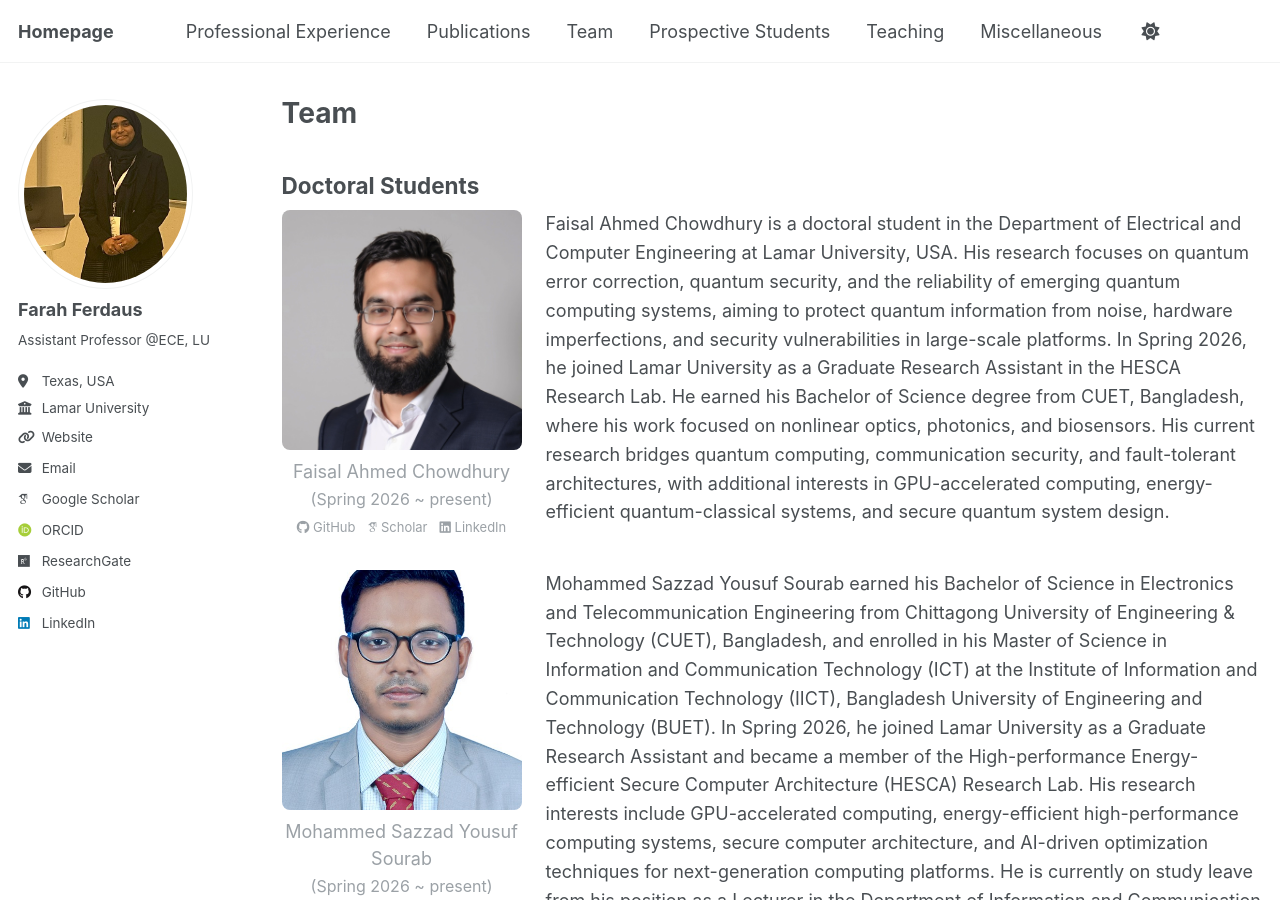
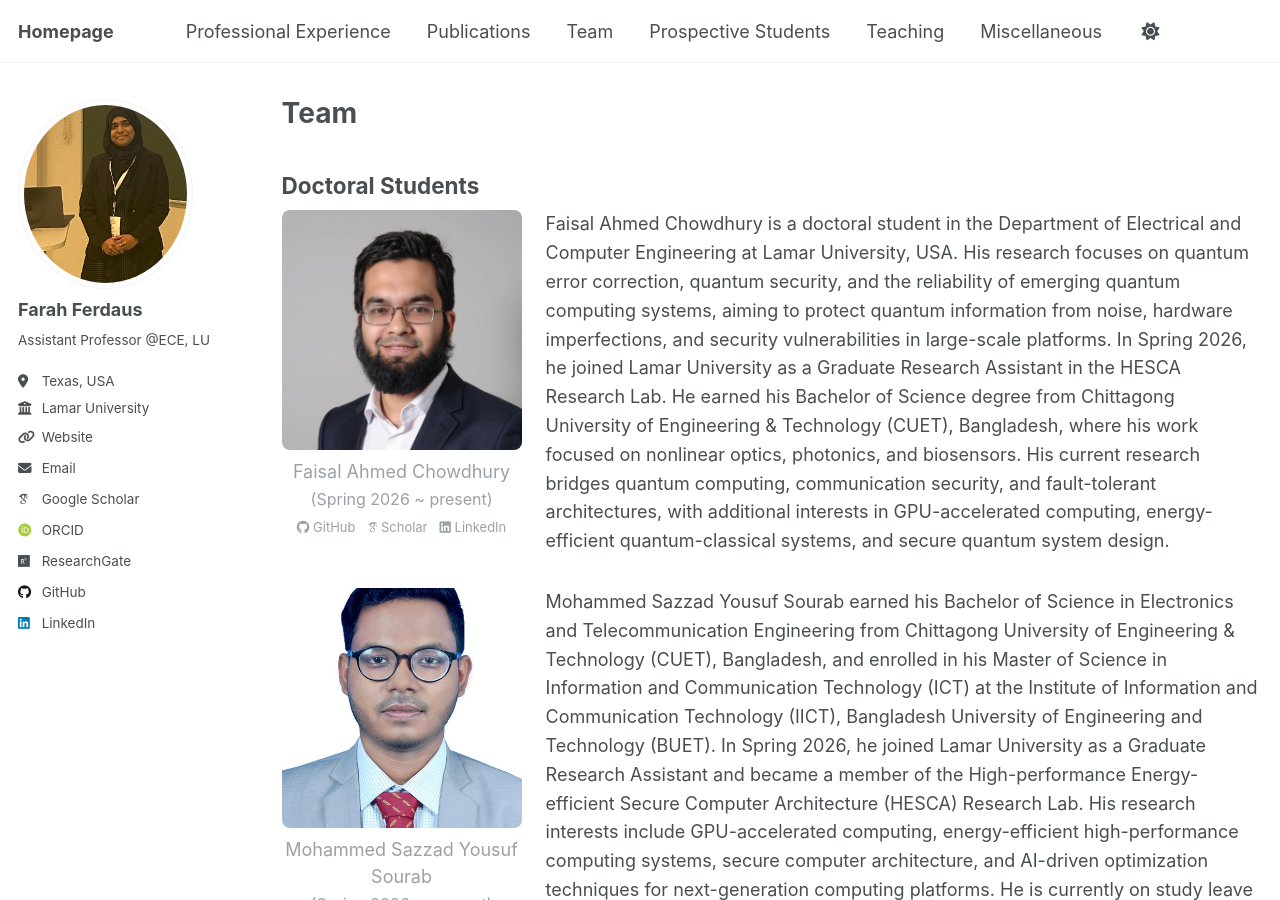
Before and after one commit to fferdaus/fferdaus.github.io, a Jekyll site: the page built from _pages/team.md, in a window 1280 px wide and 900 px high. Built offline with Jekyll 4.4.1, drawn with Linux system fonts in a browser that asks for light colours; some web fonts are replaced.

Commit message:
Update team.md

```diff
--- a/_pages/team.md
+++ b/_pages/team.md
@@ -87,7 +87,7 @@ redirect_from:
     </div>
   </div>
   <div style="flex: 1; font-size: 1rem; line-height: 1.6; color: var(--global-text-color);">
-    Faisal Ahmed Chowdhury is a doctoral student in the Department of Electrical and Computer Engineering at Lamar University, USA. His research focuses on quantum error correction, quantum security, and the reliability of emerging quantum computing systems, aiming to protect quantum information from noise, hardware imperfections, and security vulnerabilities in large-scale platforms. In Spring 2026, he joined Lamar University as a Graduate Research Assistant in the HESCA Research Lab. He earned his Bachelor of Science degree from CUET, Bangladesh, where his work focused on nonlinear optics, photonics, and biosensors. His current research bridges quantum computing, communication security, and fault-tolerant architectures, with additional interests in GPU-accelerated computing, energy-efficient quantum-classical systems, and secure quantum system design.
+    Faisal Ahmed Chowdhury is a doctoral student in the Department of Electrical and Computer Engineering at Lamar University, USA. His research focuses on quantum error correction, quantum security, and the reliability of emerging quantum computing systems, aiming to protect quantum information from noise, hardware imperfections, and security vulnerabilities in large-scale platforms. In Spring 2026, he joined Lamar University as a Graduate Research Assistant in the HESCA Research Lab. He earned his Bachelor of Science degree from Chittagong University of Engineering & Technology (CUET), Bangladesh, where his work focused on nonlinear optics, photonics, and biosensors. His current research bridges quantum computing, communication security, and fault-tolerant architectures, with additional interests in GPU-accelerated computing, energy-efficient quantum-classical systems, and secure quantum system design.
   </div>
 </div>
 
```
